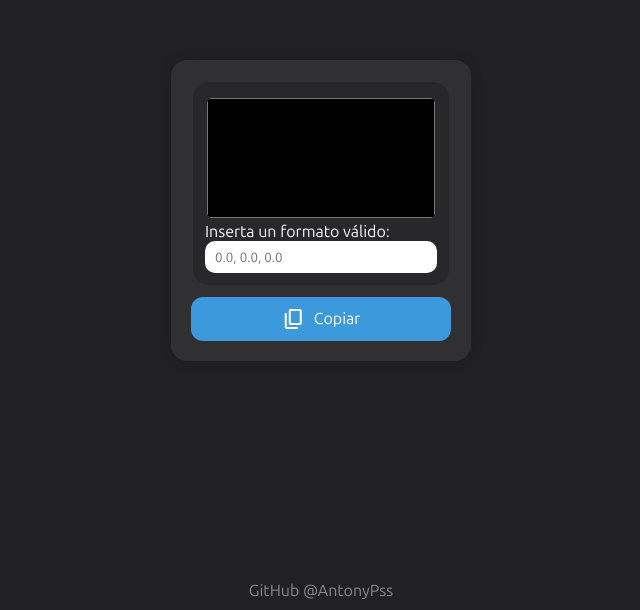
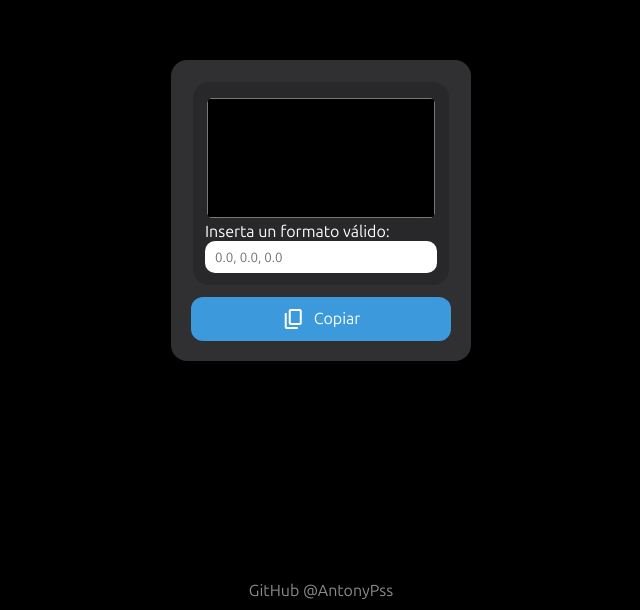
Before and after one commit to AntonyPss/Minecraft-Bedrock-Color-Format, a plain HTML site: page index.html in a window 1280 px wide. Shown: the part 190-800 px from the top of the page, without its empty margins (319-959 px from the left). Drawn offline with nearby package versions, Linux system fonts and the light colour scheme.

Commit message:
Update style.css

```diff
--- a/index/style.css
+++ b/index/style.css
@@ -10,7 +10,7 @@ body {
     display: flex;
     justify-content: center;
     align-items: center;
-    background-color: #212123;
+    background-color: rgb(0.10, 0.10, 0.10);
     font-family: "Ubuntu Sans", sans-serif;
     font-optical-sizing: auto;
     font-style: normal;
```
